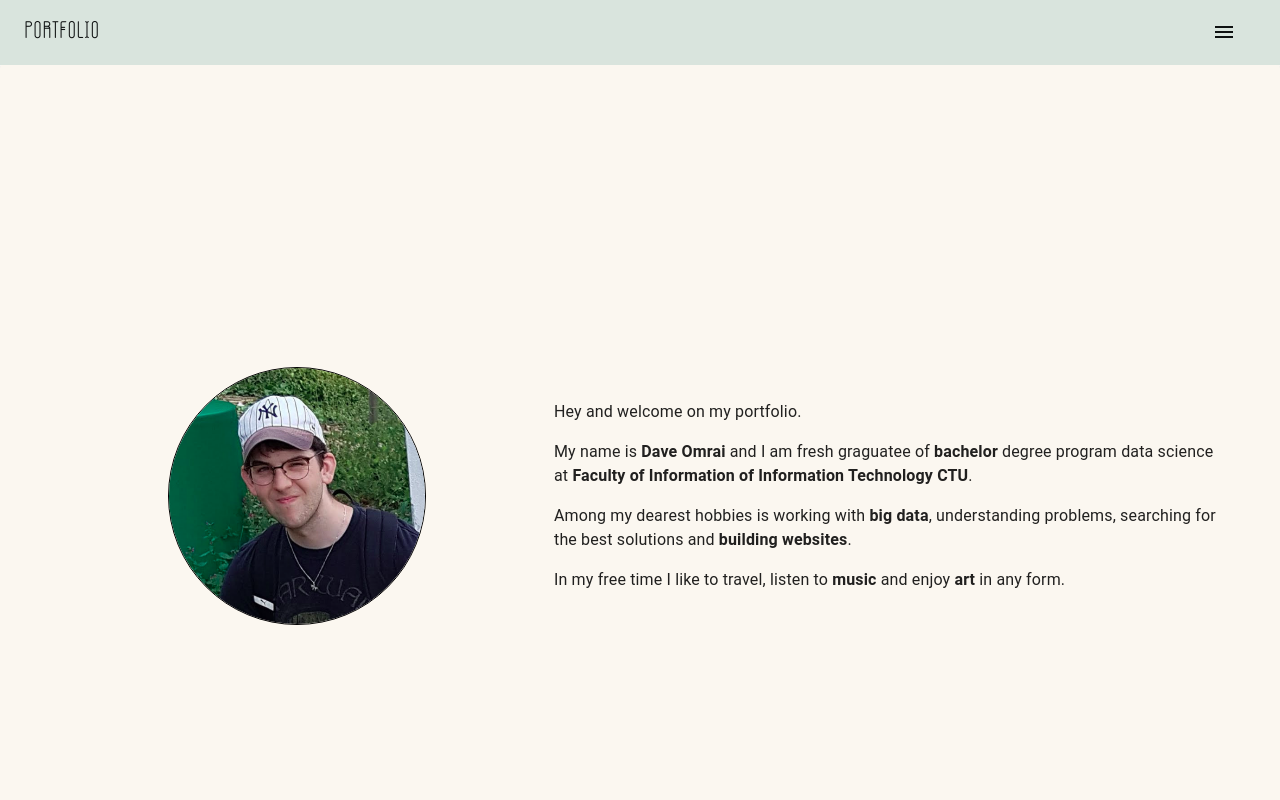
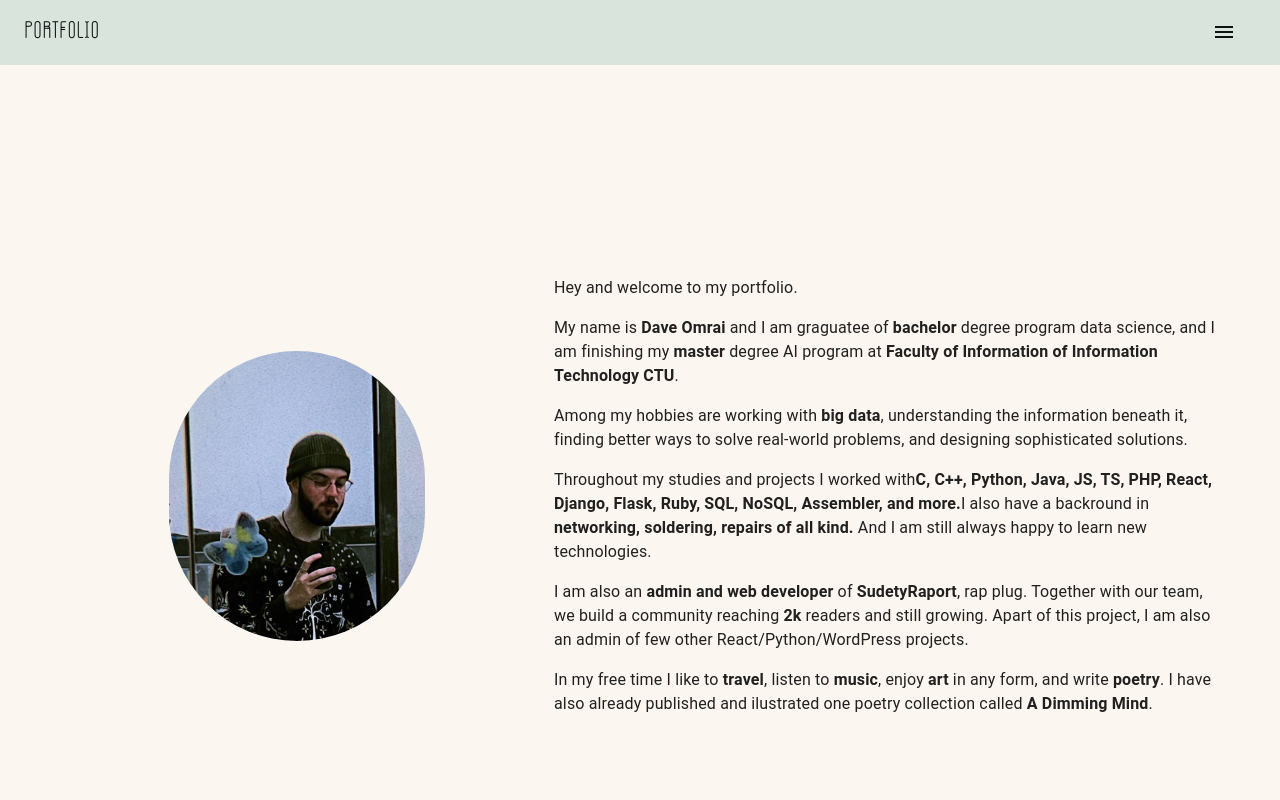
Before and after one commit to daveomri/portfolio, a React (Create React App) app: page /#/ in a window 1280 px wide. Shown: the top 800 px of the page. Built offline with nearby package versions, Linux system fonts and the light colour scheme.

Commit message:
#5 Changed profile image and added more info

```diff
--- a/src/Links.jsx
+++ b/src/Links.jsx
@@ -4,7 +4,7 @@ import clsx from 'clsx';
 import { Box, Grid, Button } from '@material-ui/core';
 
 import links from './links';
-import profile from './resource/images/profile.png';
+import profile from './resource/images/profile1.JPEG';
 
 const useStyles = makeStyles((theme) => ({
   content: {
@@ -28,7 +28,7 @@ const useStyles = makeStyles((theme) => ({
     width: '10vw',
     borderRadius: '100vw',
     height: 'auto',
-    border: '1px solid black',
+    border: '0px solid black',
   },
   link: {
     marginTop: theme.spacing(1),
--- a/src/components/cards/Greetings.jsx
+++ b/src/components/cards/Greetings.jsx
@@ -3,7 +3,7 @@ import PropTypes from 'prop-types';
 import { makeStyles } from '@material-ui/core/styles';
 import { Grid, Typography } from '@material-ui/core';
 
-import profile from '../../resource/images/profile.png';
+import profile from '../../resource/images/profile1.JPEG';
 
 import Card from './Card';
 
@@ -16,7 +16,7 @@ const useStyles = makeStyles(() => ({
     width: '20vw',
     borderRadius: '100vw',
     height: 'auto',
-    border: '1px solid black',
+    border: '0px solid black',
   },
 }));
 
@@ -47,13 +47,14 @@ const Greetings = (props) => {
               <Grid container alignItems="center" spacing={2}>
                 <Grid item>
                   <Typography variant="body1" className={classes.typeWriter}>
-                    Hey and welcome on my portfolio.
+                    Hey and welcome to my portfolio.
                   </Typography>
                 </Grid>
                 <Grid item>
                   <Typography variant="body1" className={classes.typeWriter}>
-                    My name is <b>Dave Omrai</b> and I am fresh graguatee of
-                    <b> bachelor</b> degree program data science at
+                    My name is <b>Dave Omrai</b> and I am graguatee of
+                    <b> bachelor</b> degree program data science, and I am
+                    finishing my <b>master</b> degree AI program at
                     <b>{` Faculty of
                     Information of Information Technology CTU`}</b>
                     .
@@ -61,15 +62,39 @@ const Greetings = (props) => {
                 </Grid>
                 <Grid item>
                   <Typography variant="body1" className={classes.typeWriter}>
-                    Among my dearest hobbies is working with <b>big data</b>,
-                    understanding problems, searching for the best solutions and
-                    <b> building websites</b>.
+                    Among my hobbies are working with <b>big data</b>,
+                    understanding the information beneath it, finding better
+                    ways to solve real-world problems, and designing
+                    sophisticated solutions.
                   </Typography>
                 </Grid>
                 <Grid item>
                   <Typography variant="body1" className={classes.typeWriter}>
-                    In my free time I like to travel, listen to <b>music</b> and
-                    enjoy <b>art</b> in any form.
+                    Throughout my studies and projects I worked with
+                    <b>
+                      C, C++, Python, Java, JS, TS, PHP, React, Django, Flask,
+                      Ruby, SQL, NoSQL, Assembler, and more.
+                    </b>
+                    I also have a backround in
+                    <b> networking, soldering, repairs of all kind. </b>
+                    And I am still always happy to learn new technologies.
+                  </Typography>
+                </Grid>
+                <Grid item>
+                  <Typography variant="body1" className={classes.typeWriter}>
+                    I am also an <b>admin and web developer</b> of{' '}
+                    <b>SudetyRaport</b>, rap plug. Together with our team, we
+                    build a community reaching <b>2k</b> readers and still
+                    growing. Apart of this project, I am also an admin of few
+                    other React/Python/WordPress projects.
+                  </Typography>
+                </Grid>
+                <Grid item>
+                  <Typography variant="body1" className={classes.typeWriter}>
+                    In my free time I like to <b>travel</b>, listen to{' '}
+                    <b>music</b>, enjoy <b>art</b> in any form, and write{' '}
+                    <b>poetry</b>. I have also already published and ilustrated
+                    one poetry collection called <b>A Dimming Mind</b>.
                   </Typography>
                 </Grid>
               </Grid>
```
Also changed, not shown: src/resource/images/profile1.JPEG (added).
